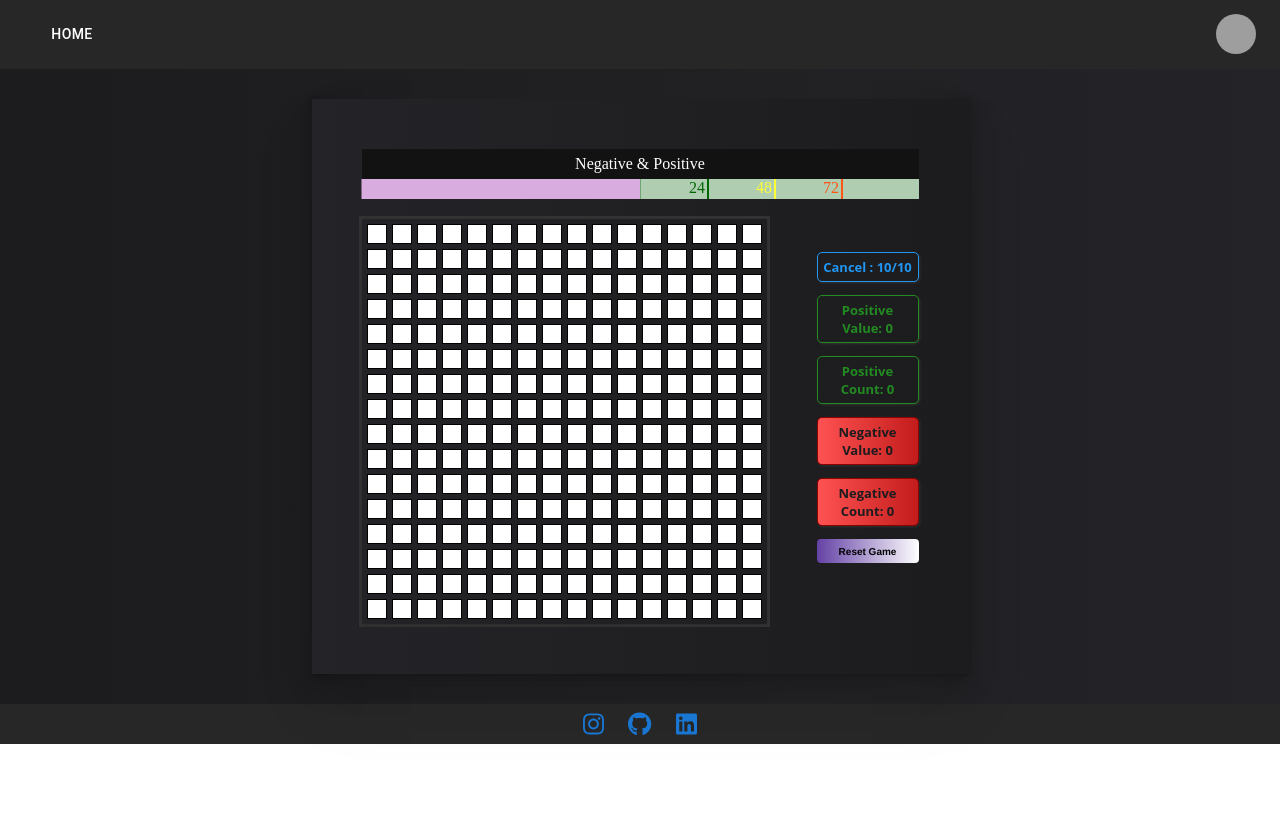
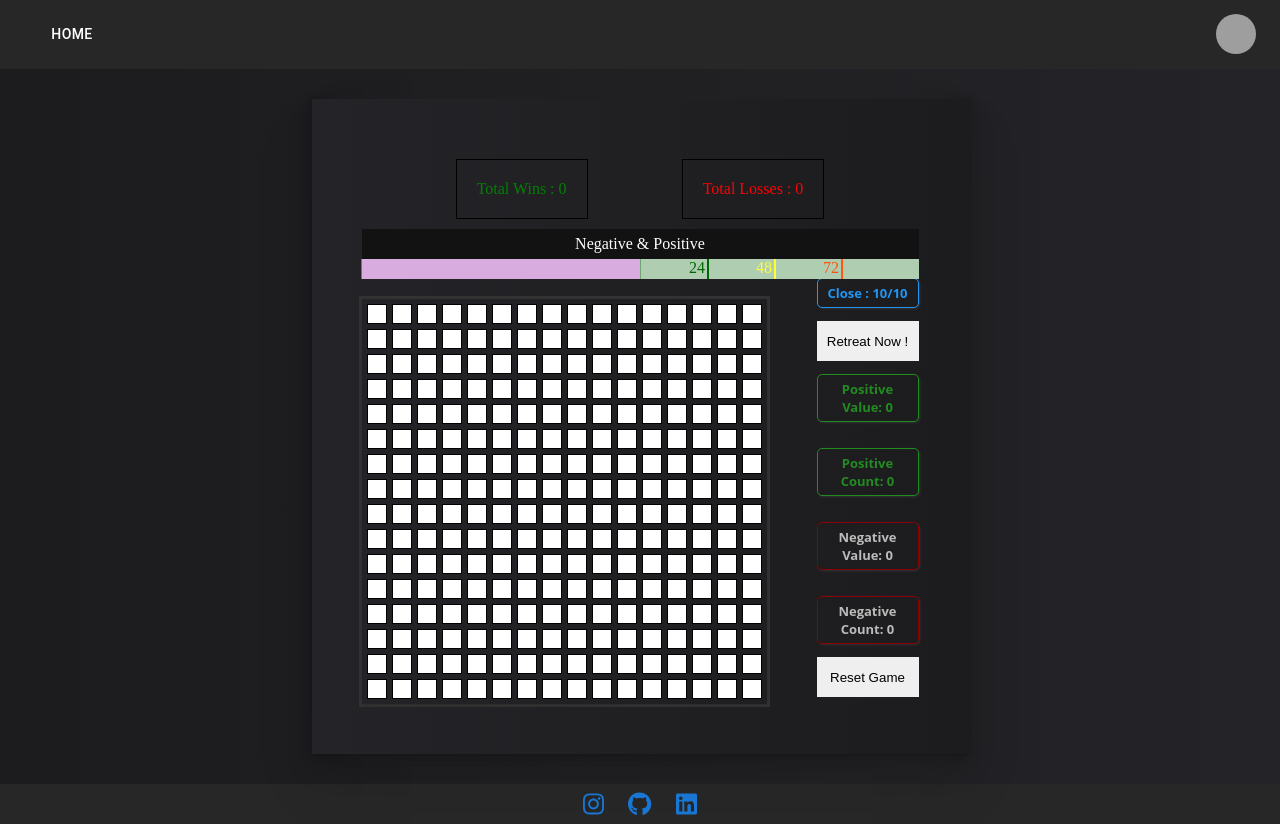
Before and after one commit to gorkemAlpaslan/Splend-Game, a Next.js app: page / in a window 1280 px wide. Before the commit the page ends 800 px from the top, so only its background shows below. Built offline with nearby package versions, Linux system fonts and the light colour scheme; grey boxes are pictures that could not be loaded.

Commit message:
game logic is done

```diff
--- a/components/games/score-game-style.module.sass
+++ b/components/games/score-game-style.module.sass
@@ -10,7 +10,7 @@ $font-family: 'Open Sans', sans-serif
 
 .gameContainer
   box-shadow: rgba(0, 0, 0, 0.07) 0px 1px 2px, rgba(0, 0, 0, 0.07) 0px 2px 4px, rgba(0, 0, 0, 0.07) 0px 4px 8px, rgba(0, 0, 0, 0.07) 0px 8px 16px, rgba(0, 0, 0, 0.07) 0px 16px 32px, rgba(0, 0, 0, 0.07) 0px 32px 64px
-  padding: 100px
+  padding: 80px
   background-image: linear-gradient(to right, #242428 , #1C1C1E)
   @include breakpoint(lg)
     padding: 50px
@@ -19,6 +19,21 @@ $font-family: 'Open Sans', sans-serif
   @include breakpoint(md-sm)
     padding: 0px
     box-shadow: none
+
+.totalScores
+  width: 100%
+  display: flex
+  justify-content: space-evenly
+  margin: 10px 0px
+  .totalScore
+    width: fit-content
+    padding: 20px
+    height: fit-content
+    border: 1px solid black
+  .totalWin
+    color: green
+  .totalLose
+    color: red
 
 .gameTitle
   background: #121212
@@ -167,7 +182,8 @@ $font-family: 'Open Sans', sans-serif
       background-color: #8080806b
 
   .gameStats
-
+    display: flex
+    flex-direction: column
     .cancelLeft
       max-width: 180px
       font-family: $font-family
@@ -190,7 +206,7 @@ $font-family: 'Open Sans', sans-serif
     .positiveCounter
       max-width: 180px
       font-family: $font-family
-      font-size: 24px
+      font-size: 12px
       font-weight: bold
       text-align: center
       color: #228B21
@@ -209,15 +225,15 @@ $font-family: 'Open Sans', sans-serif
     .negativeCounter
       max-width: 180px
       font-family: $font-family
-      font-size: 22px
+      font-size: 12px
+
       font-weight: bold
       text-align: center
-      color: #1C1C1E
+      color: #bbb
       border: 2px solid #8B0000
       border-radius: 10px
       padding: 10px
       box-shadow: 2px 2px 5px $secondary-color
-      background-image: linear-gradient(to right, #ff5252 , #c31c1c)
 
       @include breakpoint(lg)
         max-width: 90px
@@ -226,36 +242,12 @@ $font-family: 'Open Sans', sans-serif
         border-radius: 5px
         padding: 5px
         box-shadow: 1px 1px 2.5px $secondary-color
-
-    .resetButton
-      background-image: linear-gradient(to right, #6441A5 , #FFFFFF)
-
-      border-radius: 4px
-      border-style: none
-      box-sizing: border-box
-      color: #000
-      cursor: pointer
-      display: inline-block
-      font-family: "Farfetch Basis","Helvetica Neue",Arial,sans-serif
-      font-size: 16px
-      font-weight: 700
-      line-height: 1.5
-      max-width: none
-      outline: none
-      overflow: hidden
-      padding: 9px 20px 8px
-      position: relative
-      text-align: center
-      text-transform: none
-      user-select: none
-      -webkit-user-select: none
-      touch-action: manipulation
+    .Button
       width: 100%
+      height: 40px
+      border: none
       &:hover
-        opacity: .75
-      @include breakpoint(lg)
-        font-size: 10px
-        padding: 5px 10px 4px
+        background: #bbb
 
 .animated
   animation: pulse .5s ease-in-out
--- a/components/games/score-game.tsx
+++ b/components/games/score-game.tsx
@@ -113,19 +113,81 @@ const ScoreGame: React.FC<{}> = () => {
     setGoalMedium(calculateSum(20));
     setGoalHard(calculateSum(30));
   };
-
+  const [totalWin, SetTotalWin] = useState(0);
+  const [totalLose, SetTotalLose] = useState(0);
   useEffect(() => {
-    if (goalEasy <= score && goalEasy > 0) {
+    if (goalEasy <= score && goalEasy > 0 && cancelLeft === 0) {
+      SetTotalWin(totalWin + 1);
       resetHandler();
     }
-    if (goalEasy >= score && goalEasy < 0) {
+    if (goalEasy >= score && goalEasy < 0 && cancelLeft === 0) {
+      SetTotalWin(totalWin + 1);
+      resetHandler();
+    }
+    if (goalMedium <= score && goalMedium > 0 && cancelLeft === 0) {
+      SetTotalWin(totalWin + 2);
+      resetHandler();
+    }
+    if (goalMedium >= score && goalMedium < 0 && cancelLeft === 0) {
+      SetTotalWin(totalWin + 2);
+      resetHandler();
+    }
+    if (goalHard <= score && goalHard > 0 && cancelLeft === 0) {
+      SetTotalWin(totalWin + 3);
+      resetHandler();
+    }
+    if (goalHard >= score && goalHard < 0 && cancelLeft === 0) {
+      SetTotalWin(totalWin + 3);
+      resetHandler();
+    }
+    if (goalEasy > score && goalEasy > 0 && cancelLeft === 0) {
+      SetTotalLose(totalLose + 1);
+      resetHandler();
+    }
+    if (goalEasy < score && goalEasy < 0 && cancelLeft === 0) {
+      SetTotalLose(totalLose + 1);
       resetHandler();
     }
   }, [score]);
 
+  const retreatHandler = () => {
+    if (goalEasy <= score && goalEasy > 0) {
+      SetTotalWin(totalWin + 1);
+      resetHandler();
+    }
+    if (goalEasy >= score && goalEasy < 0) {
+      SetTotalWin(totalWin + 1);
+      resetHandler();
+    }
+    if (goalMedium <= score && goalMedium > 0) {
+      SetTotalWin(totalWin + 2);
+      resetHandler();
+    }
+    if (goalMedium >= score && goalMedium < 0) {
+      SetTotalWin(totalWin + 2);
+      resetHandler();
+    }
+    if (goalHard <= score && goalHard > 0) {
+      SetTotalWin(totalWin + 3);
+      resetHandler();
+    }
+    if (goalHard >= score && goalHard < 0) {
+      SetTotalWin(totalWin + 3);
+      resetHandler();
+    }
+  };
+
   return (
     <div className={styles.gameWrapper}>
       <div className={styles.gameContainer}>
+        <div className={styles.totalScores}>
+          <div className={`${styles.totalWin} ${styles.totalScore}`}>
+            Total Wins : {totalWin}
+          </div>
+          <div className={`${styles.totalLose} ${styles.totalScore}`}>
+            Total Losses : {totalLose}
+          </div>
+        </div>
         <div className={styles.gameTitle}>Negative & Positive</div>
         <div className={styles.scoreLine}>
           <ThemeProvider theme={theme}>
@@ -239,8 +301,11 @@ const ScoreGame: React.FC<{}> = () => {
                 animated ? styles.animated : ""
               }`}
             >
-              Cancel : {cancelLeft}/10
+              Close : {cancelLeft}/10
             </h3>
+            <button className={styles.Button} onClick={retreatHandler}>
+              Retreat Now !
+            </button>
             <p className={styles.positiveCounter}>
               Positive Value: {positive.value}
             </p>
@@ -253,7 +318,7 @@ const ScoreGame: React.FC<{}> = () => {
             <p className={styles.negativeCounter}>
               Negative Count: {negative.count}
             </p>
-            <button onClick={resetHandler} className={styles.resetButton}>
+            <button onClick={resetHandler} className={styles.Button}>
               Reset Game
             </button>
           </div>
--- a/pages/_app.tsx
+++ b/pages/_app.tsx
@@ -2,8 +2,21 @@ import "@/styles/globals.sass";
 import type { AppProps } from "next/app";
 import Header from "../components/UI/header";
 import Footer from "../components/UI/footer";
+import { useEffect, useState } from "react";
 
 export default function App({ Component, pageProps }: AppProps) {
+  const [showChild, setShowChild] = useState(false);
+  useEffect(() => {
+    setShowChild(true);
+  }, []);
+
+  if (!showChild) {
+    return null;
+  }
+
+  if (typeof window === "undefined") {
+    return <></>;
+  } else {
     return (
       <>
         <Header />
@@ -12,3 +25,4 @@ export default function App({ Component, pageProps }: AppProps) {
       </>
     );
   }
+}
```
Lines whose indentation alone changed are shown as unchanged.
